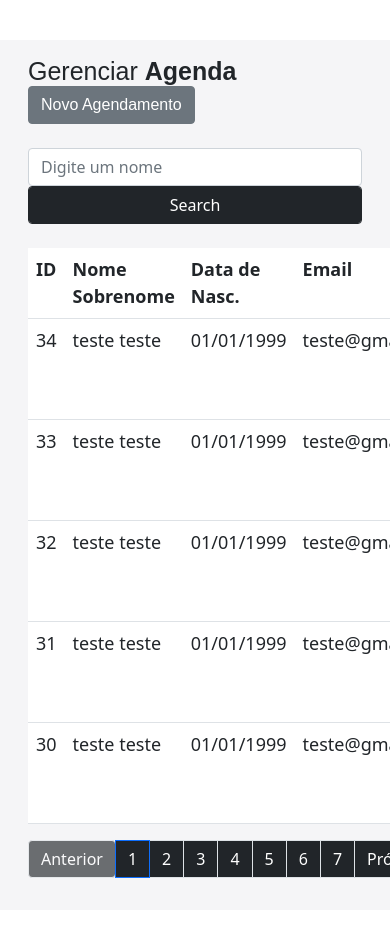
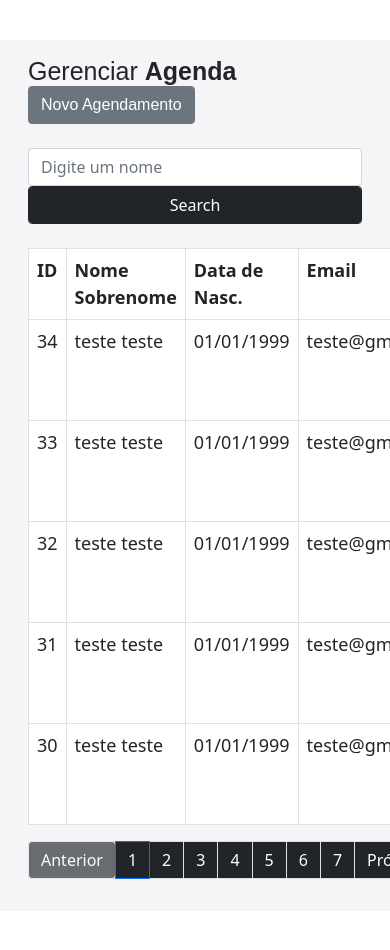
Before and after one commit to FernandoUnivespTI/projetoIntegradorUnivesp, a Flask app: page / in a window 390 px wide. Shown: the part 56-1006 px from the top of the page. Before the commit the page ends 934 px from the top, so only its background shows below. Run offline with Flask 2, Linux system fonts and the light colour scheme; data comes from the database, SQL or seed files in the repository; some libraries are stand-ins or nearby versions.

Commit message:
correção de erros tabela responsiva

```diff
--- a/templates/index.html
+++ b/templates/index.html
@@ -67,7 +67,7 @@
                    </div>
                 </div>
 
-                 <table id="lista" class=" table  table-hover">
+                 <table id="lista" class=" table table-bordered table-hover">
                     <tr class="tb">
                         <th>ID</th>
                         <th>Nome Sobrenome</th>
@@ -88,7 +88,7 @@
                         <td>{{row.phone}}</td>
                         <td>{{row.adddate}} ás {{row.hour}}</td>
                     <td>
-                        <div class="d-grid gap-2">
+                        <div class="d-grid gap-2 d-md-block">
                             <a href="/update/{{row.id}}" class="update btn btn-primary" data-toggle="modal" data-target="#modaledit{{row.id}}">Editar</a>
                             <a href="/delete/{{row.id}}" class="remove btn btn-dark" onclick="return confirm('Você tem certeza que quer deletar ?')">Excluir</a>
                         </div>
```
